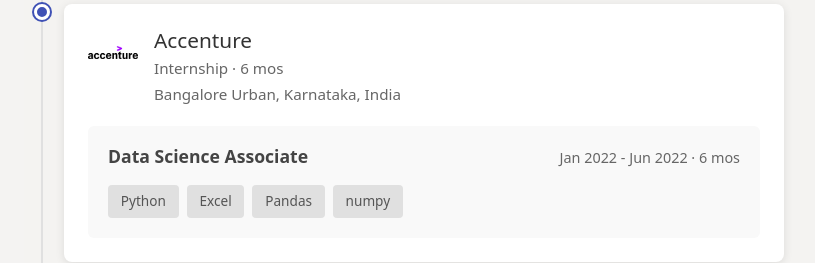
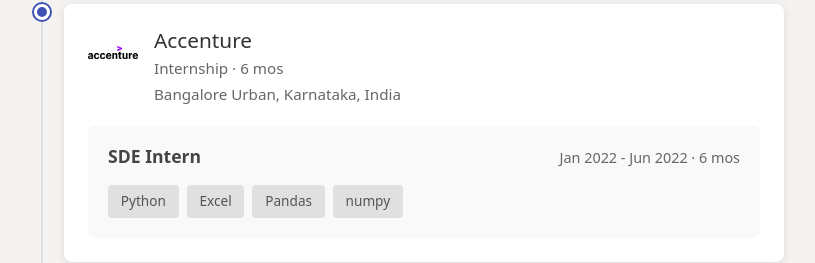
Before and after one commit to harenderk62/portfolio, a React (Create React App) app: page / in a window 1280 px wide. Shown: the part 1128-1391 px from the top of the page, without its empty margins (231-1046 px from the left). Built offline with nearby package versions, Linux system fonts and the light colour scheme.

Commit message:
Data change

```diff
--- a/src/Pages/about.jsx
+++ b/src/Pages/about.jsx
@@ -94,7 +94,7 @@
     location: "Bangalore Urban, Karnataka, India",
     positions: [
       {
-        title: "Data Science Associate",
+        title: "SDE Intern",
         from: "Jan 2022",
         to: "Jun 2022",
         duration: "6 mos",
```
